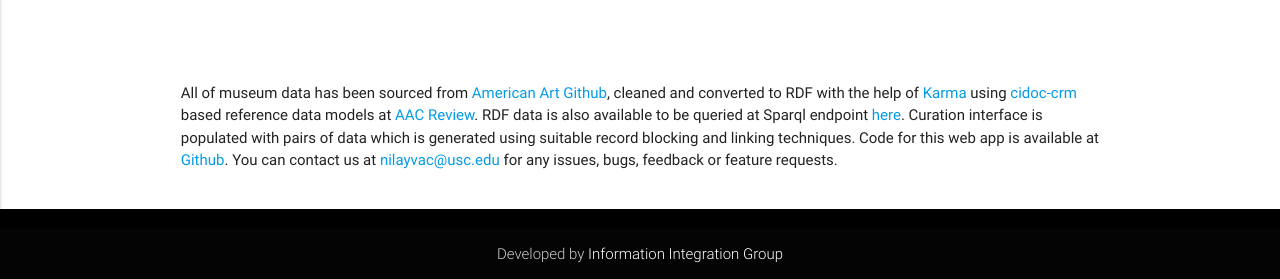
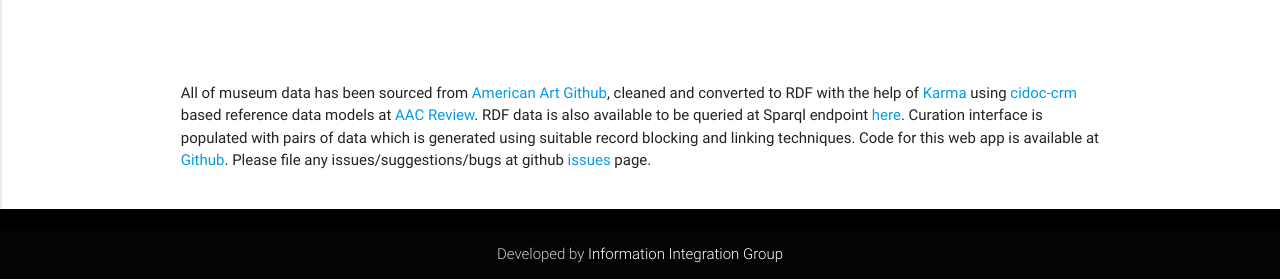
Before and after one commit to american-art/linking, a Flask app: page /about in a window 1280 px wide. Shown: the part 645-924 px from the top of the page. Run offline with Flask 2, Linux system fonts and the light colour scheme; parts of the project's set-up code (start-up, migrations or seed data) failed here and were passed over; some libraries are stand-ins or nearby versions.

Commit message:
updated about page

```diff
--- a/templates/about.html
+++ b/templates/about.html
@@ -67,8 +67,7 @@
 
             <br><br>
 
-            <div class="row bold" > All of museum data has been sourced from <a href=https://github.com/american-art>American Art Github</a>, cleaned and converted to RDF with the help of <a href=http://usc-isi-i2.github.io/karma/>Karma</a> using <a href="http://www.cidoc-crm.org/">cidoc-crm</a> based reference data models at <a href=http://review.americanartcollaborative.org/>AAC Review</a>. RDF data is also available to be queried at Sparql endpoint <a href=http://data.americanartcollaborative.org/sparql>here</a>. Curation interface is populated with pairs of data which is generated using suitable record blocking and linking techniques. Code for this web app is available at <a href=https://github.com/usc-isi-i2/museum-link-curation>Github</a>. You can contact us at <a href="mailto:nilayvac@usc.edu">nilayvac@usc.edu</a> for any issues, bugs, feedback or feature requests.</div>
-
+            <div class="row bold" > All of museum data has been sourced from <a href=https://github.com/american-art>American Art Github</a>, cleaned and converted to RDF with the help of <a href=http://usc-isi-i2.github.io/karma/>Karma</a> using <a href="http://www.cidoc-crm.org/">cidoc-crm</a> based reference data models at <a href=http://review.americanartcollaborative.org/>AAC Review</a>. RDF data is also available to be queried at Sparql endpoint <a href=http://data.americanartcollaborative.org/sparql>here</a>. Curation interface is populated with pairs of data which is generated using suitable record blocking and linking techniques. Code for this web app is available at <a href=https://github.com/american-art/linking>Github</a>. Please file any issues/suggestions/bugs at github <a href="https://github.com/american-art/linking/issues">issues</a> page.</div>
         </div>
     </div>
     </div>
```
